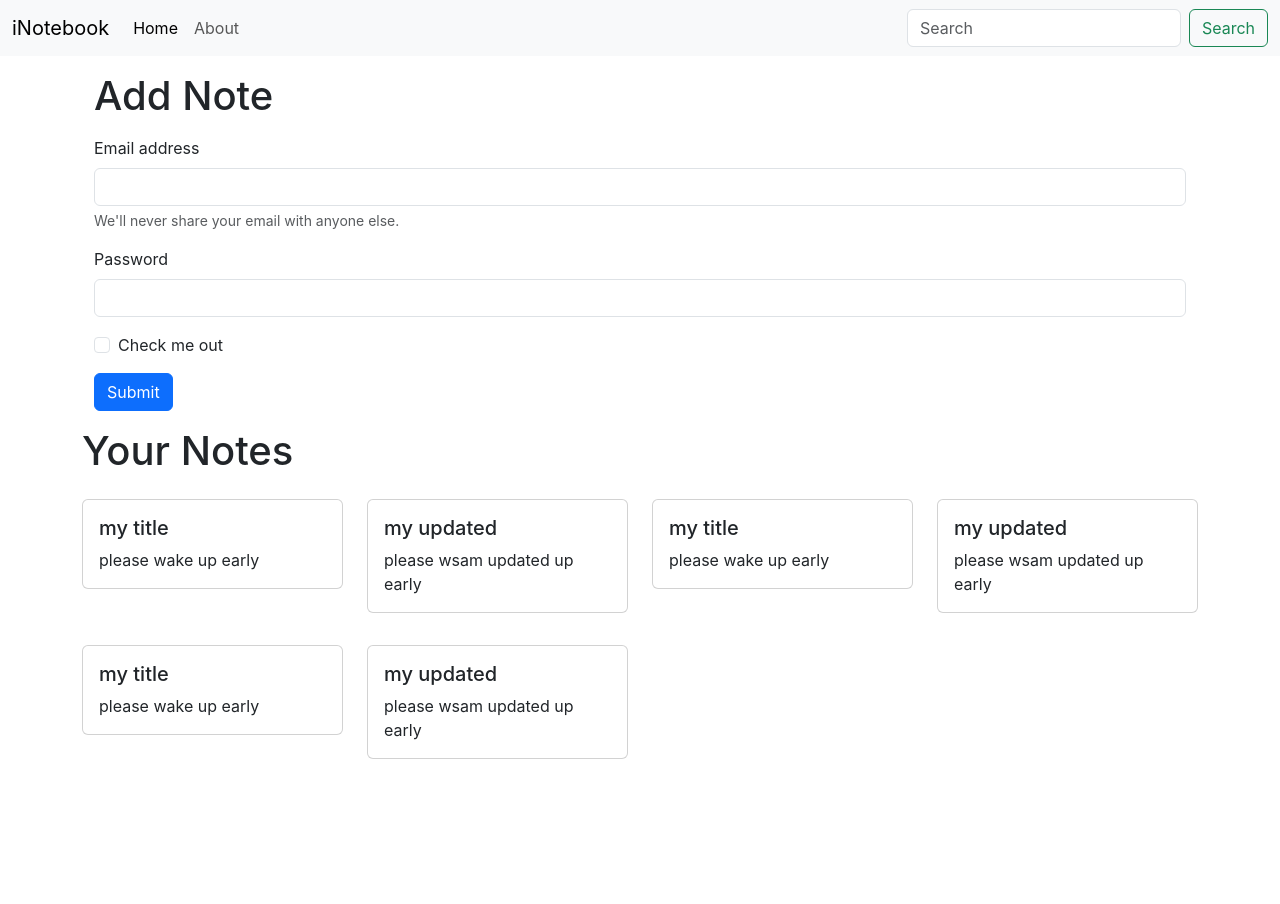
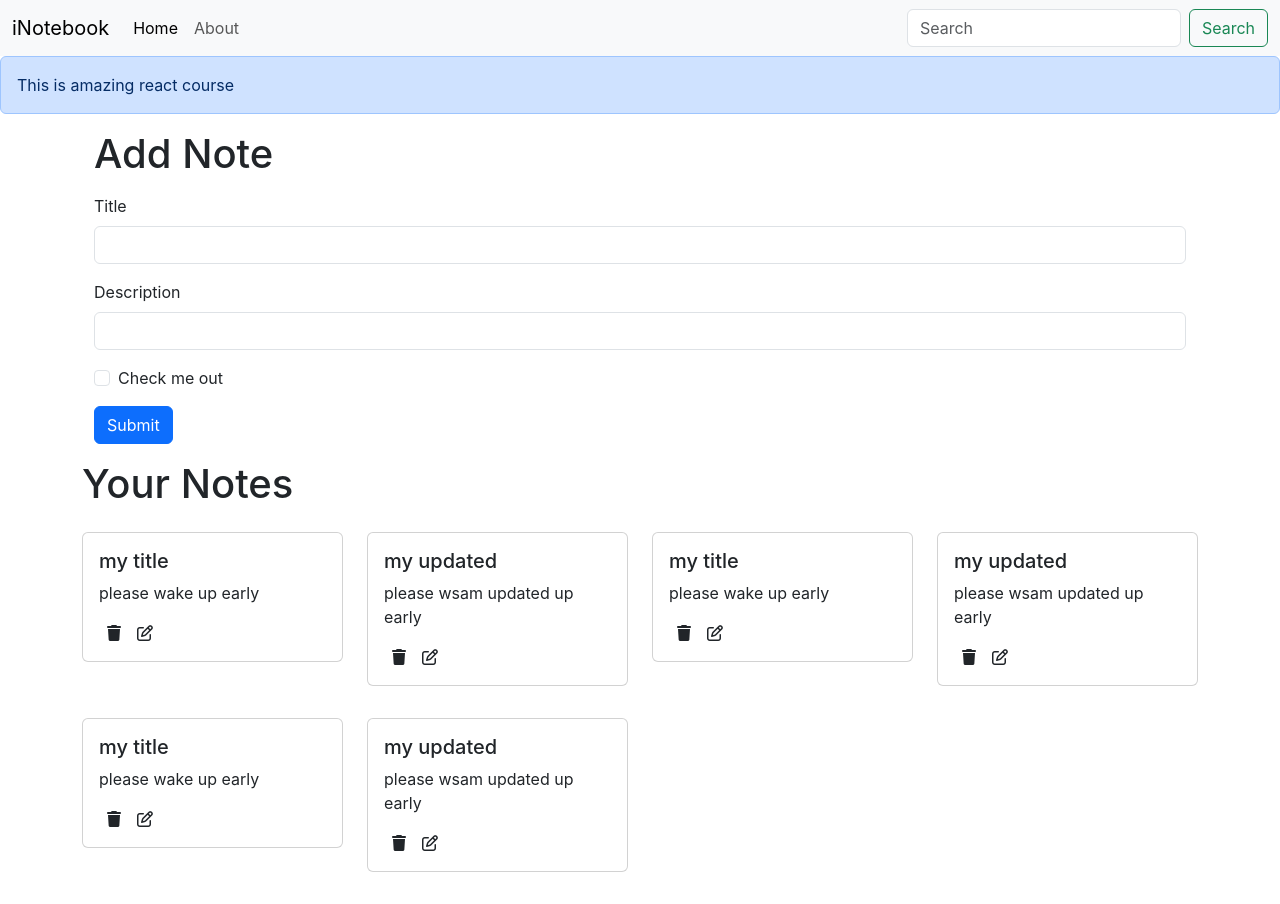
Before and after one commit to bilalshabbir31/inotebook, a React (Create React App) app: page / in a window 1280 px wide. Before the commit the page ends 800 px from the top, so only its background shows below. Built offline with nearby package versions, Linux system fonts and the light colour scheme.

Commit message:
add note functionality on client side

```diff
--- a/public/index.html
+++ b/public/index.html
@@ -22,6 +22,7 @@
   <body>
     <noscript>You need to enable JavaScript to run this app.</noscript>
     <div id="root"></div>
+    <script src="https://kit.fontawesome.com/ead7877bad.js" crossorigin="anonymous"></script>
     <script
       src="https://cdn.jsdelivr.net/npm/bootstrap@5.3.0-alpha3/dist/js/bootstrap.bundle.min.js"
       integrity="sha384-ENjdO4Dr2bkBIFxQpeoTz1HIcje39Wm4jDKdf19U8gI4ddQ3GYNS7NTKfAdVQSZe"
--- a/src/App.js
+++ b/src/App.js
@@ -9,6 +9,7 @@
 import Home from './components/Home';
 import About from './components/About';
 import NoteState from './context/notes/NoteState';
+import Alert from './components/Alert';
 
 
 function App() {
@@ -17,6 +18,7 @@
     <NoteState>
       <Router>
         <Navbar/>
+        <Alert message="This is amazing react course"/>
         <div className='container'>
           <Routes>
             <Route exact path='/' element={<Home/>}></Route>
--- /dev/null
+++ b/src/components/AddNote.js
@@ -0,0 +1,46 @@
+import {React,useContext,useState} from "react";
+import noteContext from "../context/notes/noteContext";
+
+const AddNote = () => {
+
+    const context = useContext(noteContext);
+
+    const {addNote}=context;
+
+    const [note, setNote] = useState({title:"",description:"",tag:"default"});
+
+
+    const handleClick=(e)=>{
+        e.preventDefault();
+        addNote(note.title,note.description,note.tag);
+    }
+
+    const onChange=(e)=>{
+        setNote({...note,[e.target.name]:e.target.value});
+    }
+
+    return (
+        <div>
+            <div className="container my-3">
+                <h1>Add Note</h1>
+                <form className="my-3">
+                    <div className="mb-3">
+                        <label htmlFor="title" className="form-label">Title</label>
+                        <input type="text" className="form-control" id="title" name="title" aria-describedby="emailHelp" onChange={onChange} />
+                    </div>
+                    <div className="mb-3">
+                        <label htmlFor="description" className="form-label">Description</label>
+                        <input type="text" className="form-control" id="description" name="description" onChange={onChange} />
+                    </div>
+                    <div className="mb-3 form-check">
+                        <input type="checkbox" className="form-check-input" id="exampleCheck1" />
+                        <label className="form-check-label" for="exampleCheck1">Check me out</label>
+                    </div>
+                    <button type="submit" className="btn btn-primary" onClick={handleClick}>Submit</button>
+                </form>
+            </div>
+        </div>
+    );
+};
+
+export default AddNote;
--- /dev/null
+++ b/src/components/Alert.js
@@ -0,0 +1,13 @@
+import React from "react";
+
+const Alert = (props) => {
+  return (
+    <div>
+        <div class="alert alert-primary" role="alert">
+            {props.message}
+        </div>
+    </div>
+  );
+};
+
+export default Alert;
--- a/src/components/Home.js
+++ b/src/components/Home.js
@@ -5,25 +5,6 @@
 
   return (
     <div>
-      <div className="container my-3">
-        <h1>Add Note</h1>
-        <form className="my-3">
-          <div className="mb-3">
-            <label htmlFor="exampleInputEmail1" className="form-label">Email address</label>
-            <input type="email" className="form-control" id="exampleInputEmail1" aria-describedby="emailHelp"/>
-              <div id="emailHelp" className="form-text">We'll never share your email with anyone else.</div>
-          </div>
-          <div className="mb-3">
-            <label htmlFor="exampleInputPassword1" className="form-label">Password</label>
-            <input type="password" className="form-control" id="exampleInputPassword1"/>
-          </div>
-          <div className="mb-3 form-check">
-            <input type="checkbox" className="form-check-input" id="exampleCheck1"/>
-              <label className="form-check-label" for="exampleCheck1">Check me out</label>
-          </div>
-          <button type="submit" className="btn btn-primary">Submit</button>
-        </form>
-      </div>
       <Notes/>
     </div>
   );
--- a/src/components/NoteItem.js
+++ b/src/components/NoteItem.js
@@ -3,10 +3,12 @@
 const NoteItem = (props) => {
     const { note } = props;
     return (<div className="col-md-3">
-        <div class="card my-3">
-                <div class="card-body">
-                    <h5 class="card-title">{note.title}</h5>
-                    <p class="card-text">{note.description}</p>
+        <div className="card my-3">
+                <div className="card-body">
+                    <h5 className="card-title">{note.title}</h5>
+                    <p className="card-text">{note.description}</p>
+                    <i className="fa-solid fa-trash mx-2"></i>
+                    <i className="fa-regular fa-pen-to-square mx-2"></i>
                 </div>
         </div>
     </div>
--- a/src/components/Notes.js
+++ b/src/components/Notes.js
@@ -1,20 +1,24 @@
-import React, { useContext } from "react";
+import {React,useContext} from "react";
+import NoteItem from "./NoteItem";
+import AddNote from "./AddNote";
 import noteContext from "../context/notes/noteContext";
-import NoteItem from "./NoteItem";
 
 function Notes() {
 
     const context = useContext(noteContext);
 
-    const {notes,setNotes}=context;
+    const {notes,addNote}=context;
 
     return (
+        <>
+            <AddNote/>
             <div className="row my-3">
                 <h1>Your Notes</h1>
                 {notes.map((note)=>{
                 return <NoteItem note={note}/>
                 })}
             </div>
+        </>
     );
 }
 
--- a/src/context/notes/NoteState.js
+++ b/src/context/notes/NoteState.js
@@ -63,9 +63,32 @@
 
     const [notes, setNotes] = useState(notesInitial);
 
+    // add note
+    const addNote=(title,description,tag)=>{
+        console.log("Adding a new note");
+        const note={
+            "_id": "6432a886fec5260fb11d3794aa34",
+            "user": "64329380799a62773dc0c06f",
+            "title": title,
+            "description": description,
+            "tag": tag,
+            "date": "2023-04-09T11:59:02.751Z",
+            "__v": 0
+            };
+        setNotes(notes.concat(note))
+    }
+    // delete a note
+    const deleteNote=()=>{
+
+    }
+    // edit a note
+    const editNote=()=>{
+
+    }
+
 
     return (
-        <NoteContext.Provider value={{notes,setNotes}}>
+        <NoteContext.Provider value={{notes,addNote,deleteNote,editNote}}>
             {props.children}
         </NoteContext.Provider>
     );
--- a/src/index.css
+++ b/src/index.css
@@ -11,3 +11,7 @@
   font-family: source-code-pro, Menlo, Monaco, Consolas, 'Courier New',
     monospace;
 }
+
+i{
+  cursor: pointer;
+}
```
Lines whose indentation alone changed are shown as unchanged.
